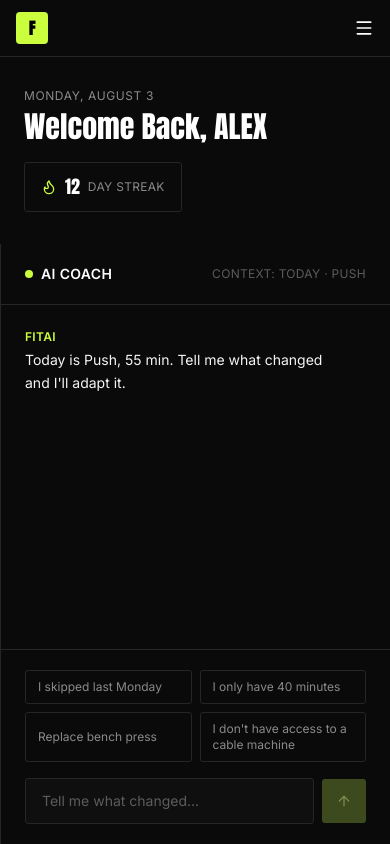
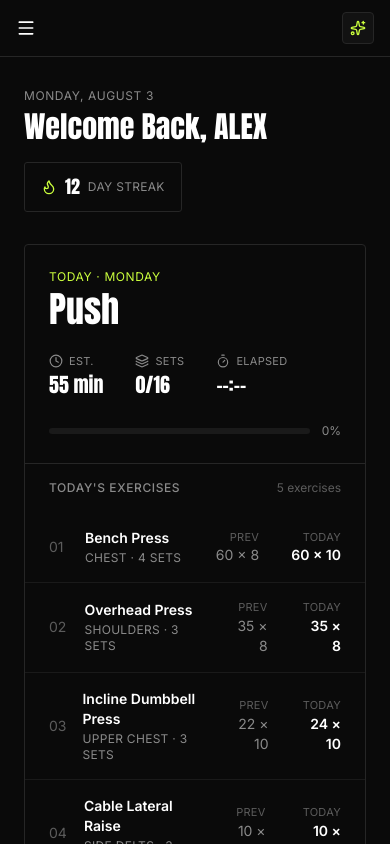
Before and after one commit to rolandkennethp/fitAI, a Next.js app in the folder frontend/fitai/: page /dashboard in a window 390 px wide. Built offline with nearby package versions, Linux system fonts and the light colour scheme.

Commit message:
the dashboard is now responsive

```diff
--- a/frontend/fitai/app/dashboard/layout.tsx
+++ b/frontend/fitai/app/dashboard/layout.tsx
@@ -1,35 +1,18 @@
 "use client";
 
 import { useState } from "react";
-import { Menu, X } from "lucide-react";
+import { Menu, Sparkles, X } from "lucide-react";
 import { Sidebar } from "@/components/dashboard/Sidebar";
 import { useDashboardSummary } from "@/hooks/useDashboard";
+import { MobileCoachProvider, useMobileCoach } from "@/hooks/useMobileCoach";
 
-export default function DashboardLayout({
-  children,
-}: {
-  children: React.ReactNode;
-}) {
+function MobileTopBar({ progressPct }: { progressPct: number }) {
   const [mobileNavOpen, setMobileNavOpen] = useState(false);
-  const { summary } = useDashboardSummary();
-  const progressPct = summary
-    ? summary.today.totalSets > 0
-      ? Math.round(
-          (summary.today.completedSets / summary.today.totalSets) * 100,
-        )
-      : 0
-    : 0;
+  const { toggle: toggleCoach } = useMobileCoach();
 
   return (
-    <div className="flex h-screen bg-bg">
-      <div className="hidden lg:block">
-        <Sidebar todayProgressPct={progressPct} />
-      </div>
-
+    <>
       <div className="fixed inset-x-0 top-0 z-30 flex items-center justify-between border-b border-border bg-bg px-4 py-3 lg:hidden">
-        <span className="flex h-8 w-8 items-center justify-center rounded-sm bg-lime font-display text-base font-bold text-black">
-          F
-        </span>
         <button
           type="button"
           onClick={() => setMobileNavOpen(true)}
@@ -37,6 +20,15 @@ export default function DashboardLayout({
           className="text-white"
         >
           <Menu className="h-5 w-5" />
+        </button>
+
+        <button
+          type="button"
+          onClick={toggleCoach}
+          aria-label="Open AI Coach"
+          className="flex h-8 w-8 items-center justify-center rounded-sm border border-border bg-bg-elevated text-lime"
+        >
+          <Sparkles className="h-4 w-4" />
         </button>
       </div>
 
@@ -61,8 +53,39 @@ export default function DashboardLayout({
           </div>
         </div>
       )}
-
-      <div className="min-w-0 flex-1 pt-14 lg:pt-0">{children}</div>
-    </div>
+    </>
   );
 }
+
+export default function DashboardLayout({
+  children,
+}: {
+  children: React.ReactNode;
+}) {
+  // Fetched once here so the desktop rail and the mobile drawer's copy of
+  // the sidebar always agree on "Today" progress.
+  const { summary } = useDashboardSummary();
+  const progressPct = summary
+    ? summary.today.totalSets > 0
+      ? Math.round(
+          (summary.today.completedSets / summary.today.totalSets) * 100,
+        )
+      : 0
+    : 0;
+
+  return (
+    <MobileCoachProvider>
+      <div className="flex h-screen bg-bg">
+        {/* Desktop sidebar */}
+        <div className="hidden lg:block">
+          <Sidebar todayProgressPct={progressPct} />
+        </div>
+
+        {/* Mobile: hamburger (left) opens the nav drawer, sparkle (right) opens AI Coach */}
+        <MobileTopBar progressPct={progressPct} />
+
+        <div className="min-w-0 flex-1 pt-14 lg:pt-0">{children}</div>
+      </div>
+    </MobileCoachProvider>
+  );
+}
--- /dev/null
+++ b/frontend/fitai/app/dashboard/loading.tsx
@@ -0,0 +1,38 @@
+function Block({ className = "" }: { className?: string }) {
+  return (
+    <div className={`animate-pulse rounded-[3px] bg-bg-card ${className}`} />
+  );
+}
+
+export default function DashboardLoading() {
+  return (
+    <div className="flex h-screen bg-bg">
+      <div className="hidden w-70 shrink-0 flex-col gap-6 border-r border-border px-4 py-5 lg:flex">
+        <Block className="h-8 w-28" />
+        <div className="flex flex-col gap-2">
+          <Block className="h-8 w-full" />
+          <Block className="h-8 w-full" />
+          <Block className="h-8 w-full" />
+        </div>
+      </div>
+
+      <div className="flex-1 space-y-8 px-6 py-8 lg:px-10 lg:py-10">
+        <div className="flex items-start justify-between">
+          <div className="space-y-2">
+            <Block className="h-3 w-40" />
+            <Block className="h-9 w-72" />
+          </div>
+          <Block className="h-10 w-36" />
+        </div>
+
+        <Block className="h-64 w-full" />
+        <Block className="h-28 w-full" />
+      </div>
+
+      <div className="hidden w-110 shrink-0 border-l border-border px-6 py-6 lg:block">
+        <Block className="h-6 w-32" />
+        <Block className="mt-6 h-20 w-full" />
+      </div>
+    </div>
+  );
+}
--- a/frontend/fitai/app/dashboard/page.tsx
+++ b/frontend/fitai/app/dashboard/page.tsx
@@ -7,23 +7,25 @@ import { WeekAhead } from "@/components/dashboard/WeekAhead";
 import { AiCoachPanel } from "@/components/dashboard/AiCoachPanel";
 import { useDashboardSummary } from "@/hooks/useDashboard";
 import { useCoachChat } from "@/hooks/useCoachChat";
+import { useMobileCoach } from "@/hooks/useMobileCoach";
 import { INITIAL_COACH_MESSAGE, SUGGESTED_PROMPTS } from "@/data/coach-mock";
+import Loading from "../loading";
 
 export default function DashboardPage() {
   const router = useRouter();
   const { summary, isLoading } = useDashboardSummary();
   const { messages, send, isSending } = useCoachChat([INITIAL_COACH_MESSAGE]);
+  const { isOpen: isCoachOpenMobile, close: closeCoachMobile } =
+    useMobileCoach();
 
   if (isLoading || !summary) {
-    return (
-      <div className="flex h-full items-center justify-center">
-        <p className="text-sm text-ink-muted">Loading your dashboard…</p>
-      </div>
-    );
+    return <Loading />;
   }
 
+  const contextLabel = `Today · ${summary.today.workoutName}`;
+
   return (
-    <div className="flex h-full flex-col overflow-y-auto  lg:flex-row">
+    <div className="flex h-full  flex-col lg:flex-row lg:overflow-hidden">
       <main className="flex-1 space-y-8 overflow-y-auto [&::-webkit-scrollbar]:hidden px-6 py-8 lg:px-10 lg:py-10">
         <DashboardHeader
           dateLabel={summary.todayDateLabel}
@@ -33,21 +35,36 @@ export default function DashboardPage() {
 
         <TodayWorkoutCard
           today={summary.today}
-          // TODO: /today-workout isn't built yet — route there once it exists.
           onStartWorkout={() => router.push("/today-workout")}
         />
 
         <WeekAhead days={summary.upcoming} />
       </main>
 
+      {/* Desktop: always-visible side panel */}
       <AiCoachPanel
-        className="h-150 w-full shrink-0 lg:h-full lg:w-110"
-        contextLabel={`Today · ${summary.today.workoutName}`}
+        className="hidden shrink-0 lg:flex lg:h-full lg:w-110"
+        contextLabel={contextLabel}
         messages={messages}
         prompts={SUGGESTED_PROMPTS}
         isSending={isSending}
         onSend={send}
       />
+
+      {/* Mobile: full-screen overlay, opened via the sparkle icon in the top bar */}
+      {isCoachOpenMobile && (
+        <div className="fixed inset-0 z-50 lg:hidden">
+          <AiCoachPanel
+            className="h-full w-full"
+            contextLabel={contextLabel}
+            messages={messages}
+            prompts={SUGGESTED_PROMPTS}
+            isSending={isSending}
+            onSend={send}
+            onClose={closeCoachMobile}
+          />
+        </div>
+      )}
     </div>
   );
 }
--- a/frontend/fitai/app/globals.css
+++ b/frontend/fitai/app/globals.css
@@ -30,3 +30,12 @@
     color: #000;
   }
 }
+
+@keyframes loading-bar {
+  0% {
+    transform: translateX(-100%);
+  }
+  100% {
+    transform: translateX(300%);
+  }
+}
--- /dev/null
+++ b/frontend/fitai/app/loading.tsx
@@ -0,0 +1,14 @@
+export default function Loading() {
+  return (
+    <div className="flex min-h-screen items-center justify-center bg-bg">
+      <div className="flex flex-col items-center gap-4">
+        <span className="flex h-10 w-10 animate-pulse items-center justify-center rounded-sm bg-lime font-display text-lg font-bold text-black">
+          F
+        </span>
+        <div className="h-0.75 w-32 overflow-hidden rounded-full bg-border-subtle">
+          <div className="h-full w-1/3 animate-[loading-bar_1.1s_ease-in-out_infinite] rounded-full bg-lime" />
+        </div>
+      </div>
+    </div>
+  );
+}
--- a/frontend/fitai/components/dashboard/AiCoachPanel.tsx
+++ b/frontend/fitai/components/dashboard/AiCoachPanel.tsx
@@ -1,7 +1,7 @@
 "use client";
 
 import { useState } from "react";
-import { ArrowUp, Sparkles } from "lucide-react";
+import { ArrowUp, Sparkles, X } from "lucide-react";
 import { CoachMessage, SuggestedPrompt } from "@/types/coach";
 import { CoachMessageBubble } from "./CoachMessageBubble";
 import { SuggestedPromptChip } from "./SuggestedPromptChip";
@@ -14,6 +14,8 @@ interface AiCoachPanelProps {
   isSending: boolean;
   onSend: (text: string) => void;
   className?: string;
+  /** Present only for the mobile full-screen overlay variant. */
+  onClose?: () => void;
 }
 
 export function AiCoachPanel({
@@ -23,6 +25,7 @@ export function AiCoachPanel({
   isSending,
   onSend,
   className,
+  onClose,
 }: AiCoachPanelProps) {
   const [draft, setDraft] = useState("");
 
@@ -40,7 +43,22 @@ export function AiCoachPanel({
         className,
       )}
     >
-      <div className="flex items-center justify-between border-b border-border px-6 py-5">
+      <div className="absolute right-3 top-2 sm:hidden flex h-11 w-11 items-center justify-center rounded-md border border-border bg-bg-elevated">
+        {onClose ? (
+          <button
+            type="button"
+            onClick={onClose}
+            aria-label="Close AI Coach"
+            className="flex h-full w-full items-center justify-center text-ink-muted hover:text-white"
+          >
+            <X className="h-5 w-5" />
+          </button>
+        ) : (
+          <Sparkles className="h-5 w-5 text-lime" />
+        )}
+      </div>
+
+      <div className="flex items-center justify-between border-b border-border px-6 py-5 pr-20 sm:pr-6">
         <div className="flex items-center gap-2">
           <span className="h-2 w-2 rounded-full bg-lime" />
           <span className="text-sm font-semibold uppercase tracking-wide text-white">
@@ -52,7 +70,7 @@ export function AiCoachPanel({
         </span>
       </div>
 
-      <div className="flex-1 space-y-5 overflow-y-auto [&::-webkit-scrollbar]:hidden px-6 py-6">
+      <div className="flex-1 space-y-5 overflow-y-auto px-6 py-6">
         {messages.map((message) => (
           <CoachMessageBubble key={message.id} message={message} />
         ))}
--- /dev/null
+++ b/frontend/fitai/hooks/useMobileCoach.tsx
@@ -0,0 +1,49 @@
+"use client";
+
+import {
+  createContext,
+  useCallback,
+  useContext,
+  useMemo,
+  useState,
+} from "react";
+
+interface MobileCoachContextValue {
+  isOpen: boolean;
+  open: () => void;
+  close: () => void;
+  toggle: () => void;
+}
+
+const MobileCoachContext = createContext<MobileCoachContextValue | null>(null);
+
+export function MobileCoachProvider({
+  children,
+}: {
+  children: React.ReactNode;
+}) {
+  const [isOpen, setIsOpen] = useState(false);
+
+  const open = useCallback(() => setIsOpen(true), []);
+  const close = useCallback(() => setIsOpen(false), []);
+  const toggle = useCallback(() => setIsOpen((v) => !v), []);
+
+  const value = useMemo(
+    () => ({ isOpen, open, close, toggle }),
+    [isOpen, open, close, toggle],
+  );
+
+  return (
+    <MobileCoachContext.Provider value={value}>
+      {children}
+    </MobileCoachContext.Provider>
+  );
+}
+
+export function useMobileCoach() {
+  const ctx = useContext(MobileCoachContext);
+  if (!ctx) {
+    throw new Error("useMobileCoach must be used within a MobileCoachProvider");
+  }
+  return ctx;
+}
```
Also changed, not shown: frontend/fitai/app/not-found.tsx (added, +29 -0 lines).
